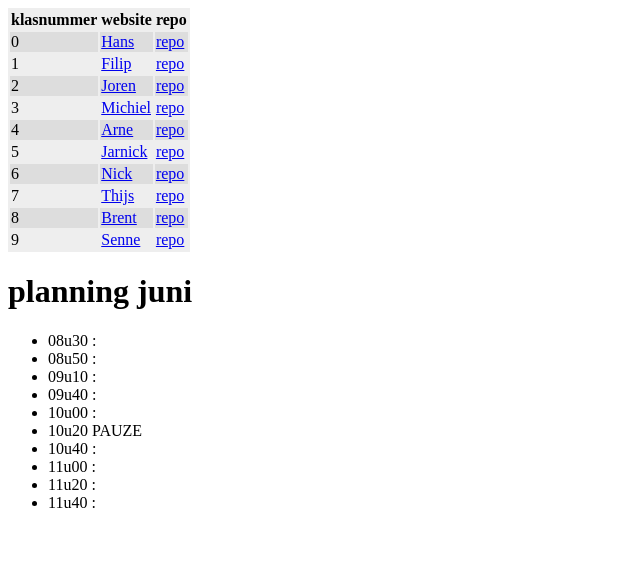
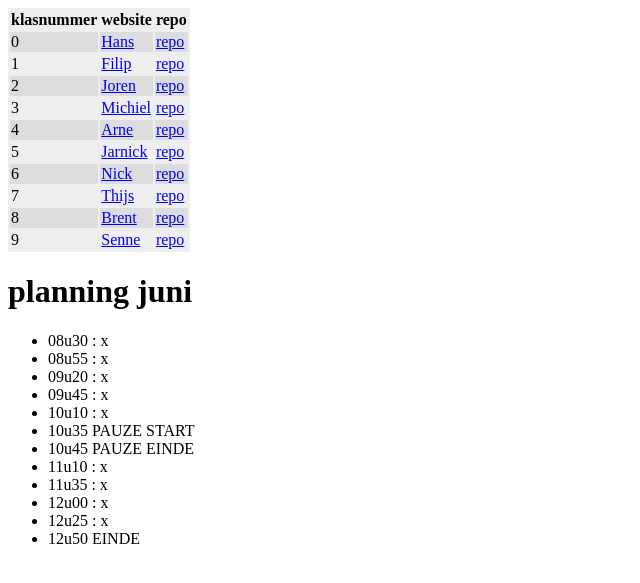
Before and after one commit to vbrh-immalle/vbrh-immalle.github.io, a Jekyll site: the page built from GIPWebsites2019-2020/index.md, in a window 1280 px wide. Shown: the top 583 px of the page, without its empty margins (0-640 px from the left). Built offline with Jekyll 4.4.1, drawn with Linux system fonts in a browser that asks for light colours; some web fonts are replaced.

Commit message:
Uurregeling (wijzigingen onder voorberhoud) 2020-06-15

```diff
--- a/GIPWebsites2019-2020/index.md
+++ b/GIPWebsites2019-2020/index.md
@@ -19,13 +19,15 @@ title: GIP Websites 2019-2020
 
 # planning juni
 
-- 08u30 :
-- 08u50 :
-- 09u10 :
-- 09u40 :
-- 10u00 :
-- 10u20 PAUZE
-- 10u40 :
-- 11u00 :
-- 11u20 :
-- 11u40 :
+- 08u30 : x
+- 08u55 : x
+- 09u20 : x
+- 09u45 : x
+- 10u10 : x
+- 10u35 PAUZE START
+- 10u45 PAUZE EINDE
+- 11u10 : x
+- 11u35 : x
+- 12u00 : x
+- 12u25 : x
+- 12u50 EINDE
```
